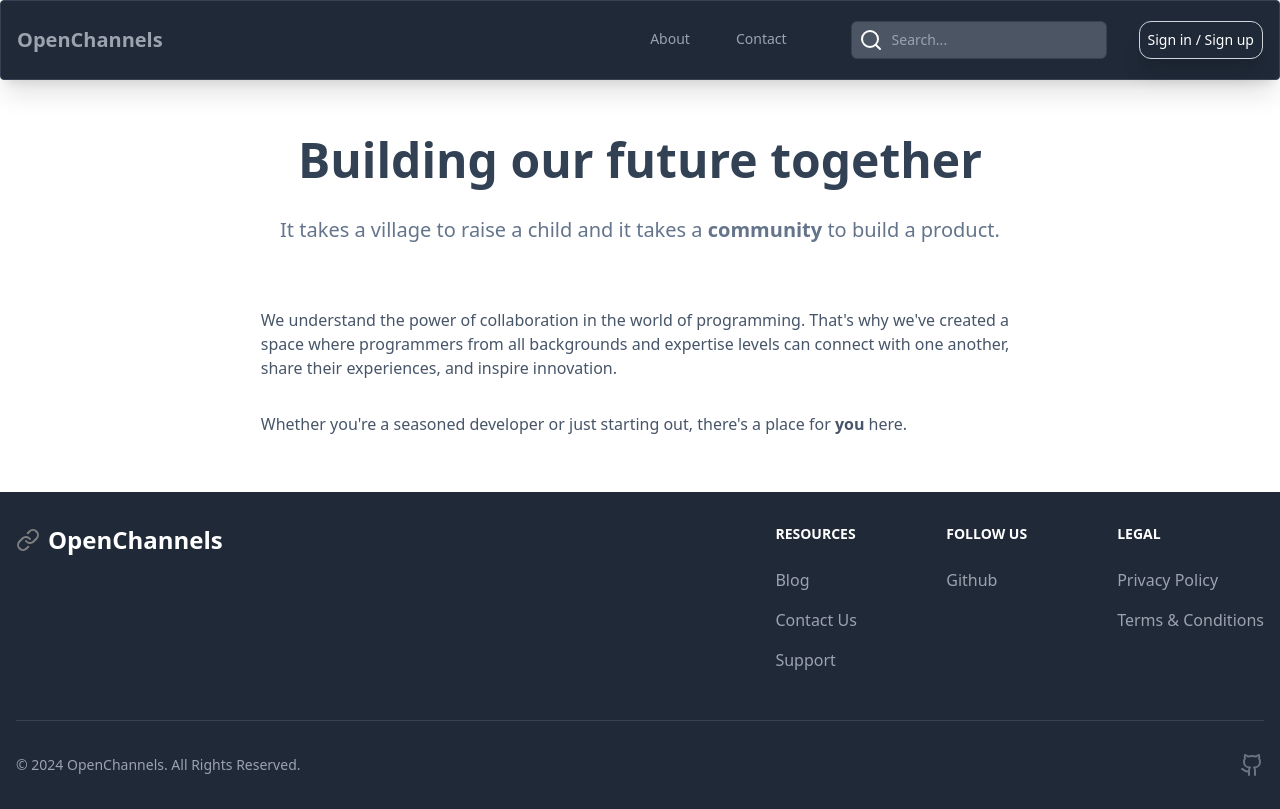
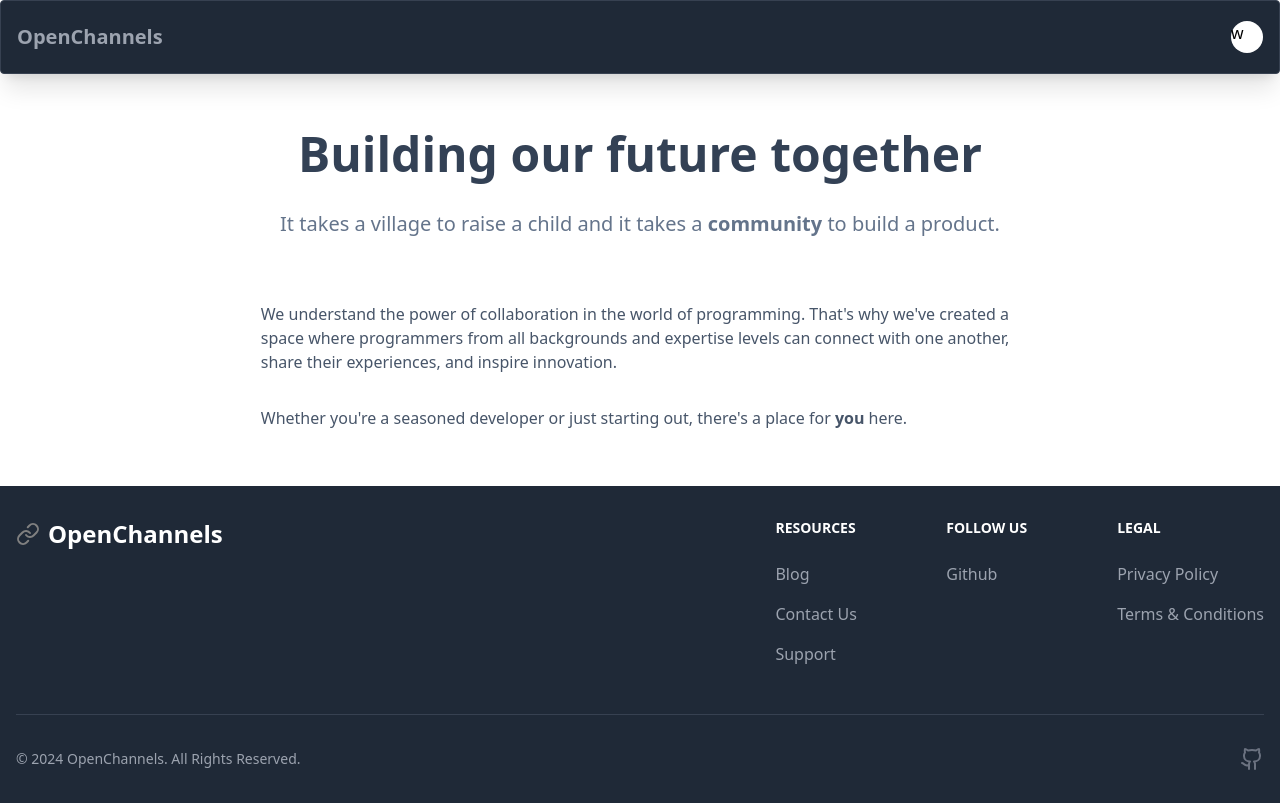
Before and after one commit to denver-edwards/OpenChannels, a Next.js app: page /about in a window 1280 px wide. Built offline with nearby package versions, Linux system fonts and the light colour scheme; no server answers.

Commit message:
login improvements

```diff
--- a/app/api/auth/[...nextauth]/route.ts
+++ b/app/api/auth/[...nextauth]/route.ts
@@ -1,2 +1,2 @@
-import { handlers } from "@/auth"; // Referring to the auth.ts we just created
+import { handlers } from "@/auth";
 export const { GET, POST } = handlers;
--- a/auth.js
+++ b/auth.ts
@@ -3,7 +3,7 @@ import GitHub from "next-auth/providers/github";
 import { MongoDBAdapter } from "@auth/mongodb-adapter";
 import clientPromise from "@/lib/db";
 
-export const { signIn, signOut, auth } = NextAuth({
+export const { signIn, signOut, auth, handlers } = NextAuth({
   providers: [GitHub],
   pages: {
     signIn: "/login",
--- a/components/Header.jsx
+++ b/components/Header.jsx
@@ -1,10 +1,13 @@
 import Link from "next/link";
 import { useState } from "react";
 import { Menu, Search } from "lucide-react";
+import { useSession } from "next-auth/react";
 
 export default function Header() {
+  const session = useSession();
   const [showMenu, setShowMenu] = useState(false);
 
+  if (session == null) {
     return (
       <nav className="border border-gray-700 px-2 sm:px-4 py-5 rounded bg-gray-800 shadow-xl">
         <div className="container flex flex-wrap justify-between items-center mx-auto">
@@ -68,4 +71,40 @@ export default function Header() {
         </div>
       </nav>
     );
+  } else {
+    return (
+      <nav className="border border-gray-700 px-2 sm:px-4 py-5 rounded bg-gray-800 shadow-xl">
+        <div className="container flex flex-wrap justify-between items-center mx-auto">
+          <Link href="/" className="flex items-center">
+            <span className="self-center text-xl font-semibold whitespace-nowrap text-gray-400">
+              OpenChannels
+            </span>
+          </Link>
+
+          <div className="flex items-center">
+            <button
+              type="button"
+              className="inline-flex items-center p-2 ml-3 text-sm rounded-lg focus:outline-none focus:ring-2 text-gray-400 hover:bg-gray-700 focus:ring-gray-600 md:hidden"
+              onClick={() => setShowMenu(!showMenu)}
+            >
+              <span className="sr-only">Open main menu</span>
+              <Menu size={20} />
+            </button>
+          </div>
+
+          <div
+            className={
+              "w-full md:block md:w-auto" +
+              (!showMenu
+                ? " hidden"
+                : " transition-transform duration-500 ease-linear")
             }
+            id="mobile-menu"
+          >
+            <div className="rounded-full bg-white w-8 h-8">w</div>
+          </div>
+        </div>
+      </nav>
+    );
+  }
+}
--- a/middleware.ts
+++ /dev/null
@@ -1 +0,0 @@
-export { auth as middleware } from "@/auth";
--- a/pages/login.jsx
+++ b/pages/login.jsx
@@ -1,25 +1,44 @@
 // import { signIn, auth, providerMap } from "@/auth";
-import { signIn } from "next-auth/react";
+import { signIn, useSession } from "next-auth/react";
 import Header from "@/components/Header";
 import Head from "next/head";
+import { Github } from "lucide-react";
+import { useRouter } from "next/router";
+import { useEffect } from "react";
 
 export default function Login() {
+  const session = useSession();
+  const router = useRouter();
+
+  useEffect(() => {
+    if (session != null) {
+      router.push("/");
+    }
+  }, []);
+
   return (
-    <>
+    <div className="flex flex-col min-h-screen">
       <Head>
         <title>Join OpenChannels</title>
       </Head>
       <Header />
       <Body />
-    </>
+    </div>
   );
 }
 
 function Body() {
   return (
-    <>
-      <div></div>
-      <button onClick={() => signIn()}>Github</button>
-    </>
+    <div className="bg-gray-200 min-h-[calc(100vh-5rem)] flex justify-center items-center">
+      <div className="shadow-xl bg-white rounded-2xl w-2/5 text-center px-6 py-6">
+        <button
+          className="bg-gray-900 text-white px-8 py-3.5 rounded-lg"
+          onClick={() => signIn("github")}
+        >
+          <Github className="inline pb-1 mr-6" />
+          Sign in with GitHub
+        </button>
+      </div>
+    </div>
   );
 }
```
Lines whose indentation alone changed are shown as unchanged.
